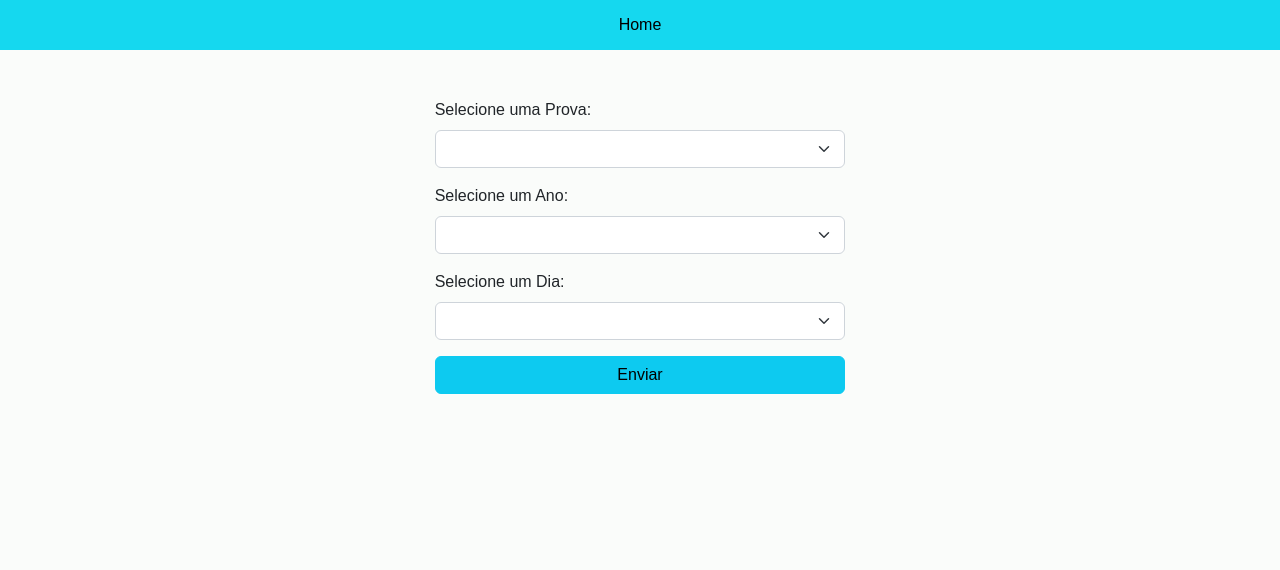
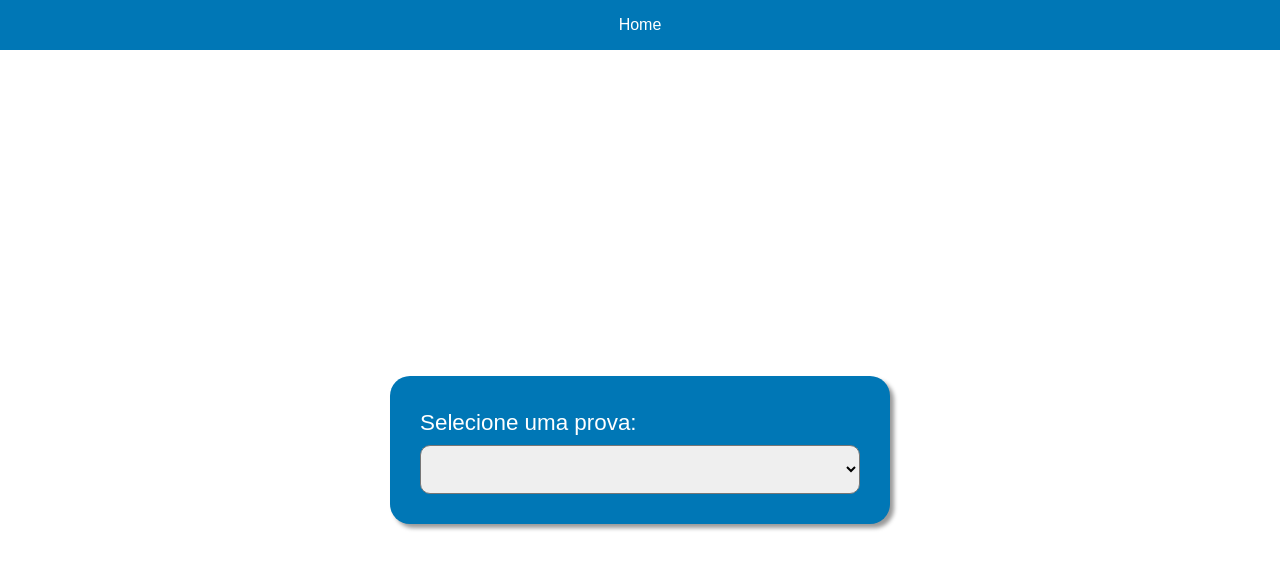
Before and after one commit to MunizMat/sitereact, a React (Create React App) app: page / in a window 1280 px wide. Shown: the top 570 px of the page. Built offline with nearby package versions, Linux system fonts and the light colour scheme.

Commit message:
Alterações na Home, Removendo o Bootstrap

```diff
--- a/src/components/nav/styled.js
+++ b/src/components/nav/styled.js
@@ -8,7 +8,7 @@ export const Nav = styled.nav`
     align-items: center;
     justify-content: center;
     a {
-        color: black;
+        color: white;
         text-decoration: none;
     }
 `;
--- a/src/config/colors.js
+++ b/src/config/colors.js
@@ -1,7 +1,8 @@
-export const primaryColor = '#fafcfa';
+export const primaryColor = '#0077B6';
+export const secondaryColor = '#2BB5FF';
 export const primaryDarkColor = '#2c302c';
 
 export const successColor = '#2FC452';
-export const infoColor = '#15D8EF';
+export const infoColor = '#0077B6';
 export const errorColor = '#C2392D';
 export const warningColor = '#EDED26';
--- a/src/pages/Home/index.js
+++ b/src/pages/Home/index.js
@@ -1,7 +1,7 @@
 import React, { useState, useRef, createRef, useEffect }from "react";
 import {Prova} from '../../prova';
 import { MyNav } from '../../components/nav/index';
-import { } from './styled';
+import { FormContainer, HomePage, UserInput } from './styled';
 
 
 
@@ -67,50 +67,19 @@ export default function Home (){
     const isValid = (field) => {
         return (field.current && field.current.value);
     }
-
-
-
-
         return(
-            <div className="row">
-                <div className="col lg-3"></div>
-                <div className="col lg-5 mt-5">
-                    <form action="/prova" >
-                        <div className="mb-3">
-                            <label className="form-label">Selecione uma Prova:</label>
-                            <select className="form-select" name="prova" onChange={handleProvaChange} ref={provaRef}>
-                                <option></option>
-                                {arrayProvas.map(prova => (
-                                <option key={prova} value={prova}>{prova}</option>
-                                ))}
-                            </select>
-
-                        </div>
-                        <div className="mb-3">
-                            <label className="form-label">Selecione um Ano:</label>
-                            <select className="form-select" name="ano" ref={anoRef} onChange={handleAnoChange}>
-                                <option></option>
-                                {prova &&
-                                    anoEProva()[prova].map(ano => (
-                                        <option key={ano} value={ano}>{ano}</option>
-                                    ))
-                                }
-                            </select>
-                        </div>
-                            {(prova === 'ENEM' || prova === '') &&
-                            <div className="mb-3">
-                                <label className="form-label">Selecione um Dia:</label>
-                                <select className="form-select" name="dia" ref={diaRef} onChange={handleDiaChange}>
-                                    <option></option>
-                                    <option key="1" value="1">1</option>
-                                    <option key="2" value="2">2</option>
-                                </select>
-
-                            </div>}
-                        <button type="submit" className="btn btn-info w-100">Enviar</button>
-                    </form>
-                </div>
-                <div className="col lg-3"></div>
-            </div>
+            <HomePage>
+                <FormContainer method="POST">
+                    <UserInput>
+                        <label htmlFor="prova">Selecione uma prova:</label>
+                        <select name="prova" id="prova" >
+                            <option></option>
+                            <option>Enem</option>
+                            <option>Fuvest</option>
+                            <option>Unicamp</option>
+                        </select>
+                    </UserInput>
+                </FormContainer>
+            </HomePage>
         )
 }
--- a/src/pages/Home/styled.js
+++ b/src/pages/Home/styled.js
@@ -1,7 +1,35 @@
 import styled from 'styled-components';
+import { primaryColor, secondaryColor } from '../../config/colors';
 
 export const HomePage = styled.div`
     display: flex;
     justify-content: center;
     align-items: center;
-`;
+    width: 100%;
+    height: 100%;
+    color: white;
+`
+
+export const FormContainer = styled.form`
+    background: ${primaryColor};
+    border-radius: 20px;
+    padding: 10px;
+    display: flex;
+    flex-direction: column;
+    gap: 20px;
+    width: 500px;
+    margin: 0 40px;
+    box-shadow: 4px 4px 4px rgba(0, 0, 0, 0.4);
+`
+export const UserInput = styled.fieldset`
+    display: flex;
+    flex-direction: column;
+    gap: 5px;
+    padding: 20px;
+    font-size: 1.4em;
+
+    select {
+        border-radius: 10px;
+        padding: 10px;
+    }
+`
--- a/src/styles/GlobalStyles.js
+++ b/src/styles/GlobalStyles.js
@@ -1,5 +1,4 @@
 import styled, {createGlobalStyle} from 'styled-components';
-import { primaryColor, primaryDarkColor } from '../config/colors';
 
 export default createGlobalStyle`
     * {
@@ -11,7 +10,7 @@ export default createGlobalStyle`
 
     body {
         font-family: sans-serif;
-        background: ${primaryColor};
+        background: white;
     }
 
     html, body, #root {
```
